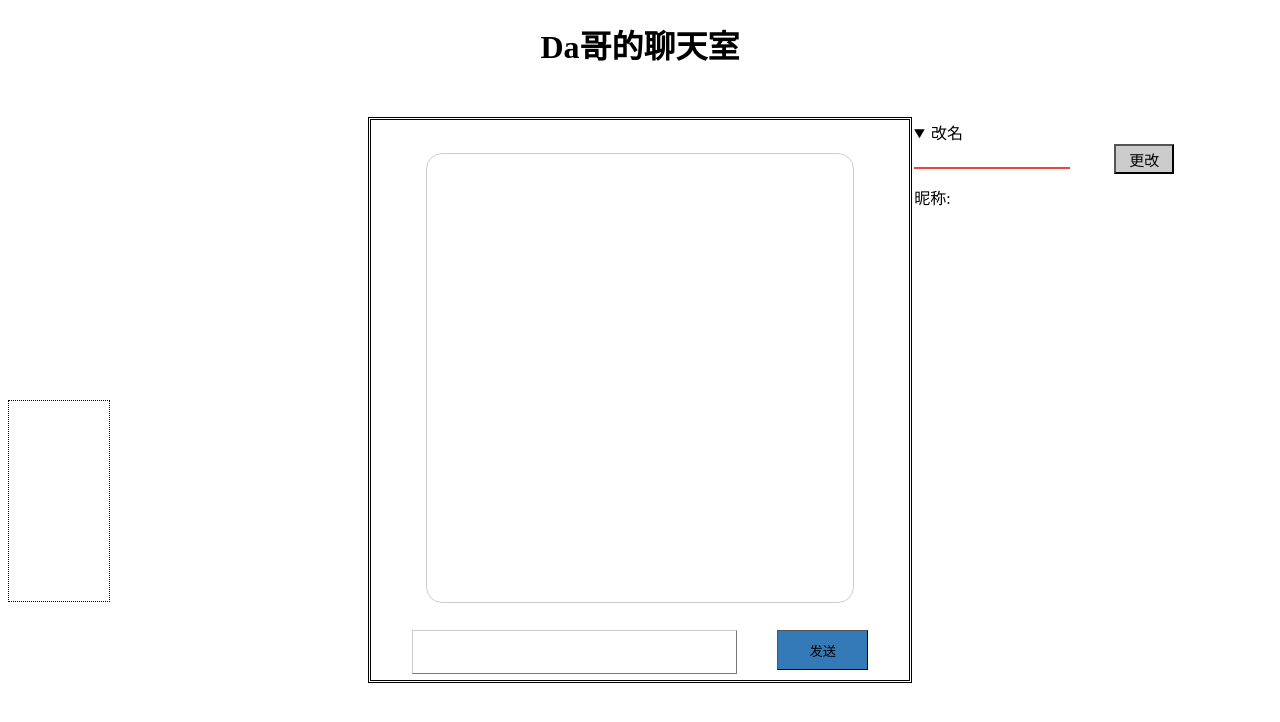
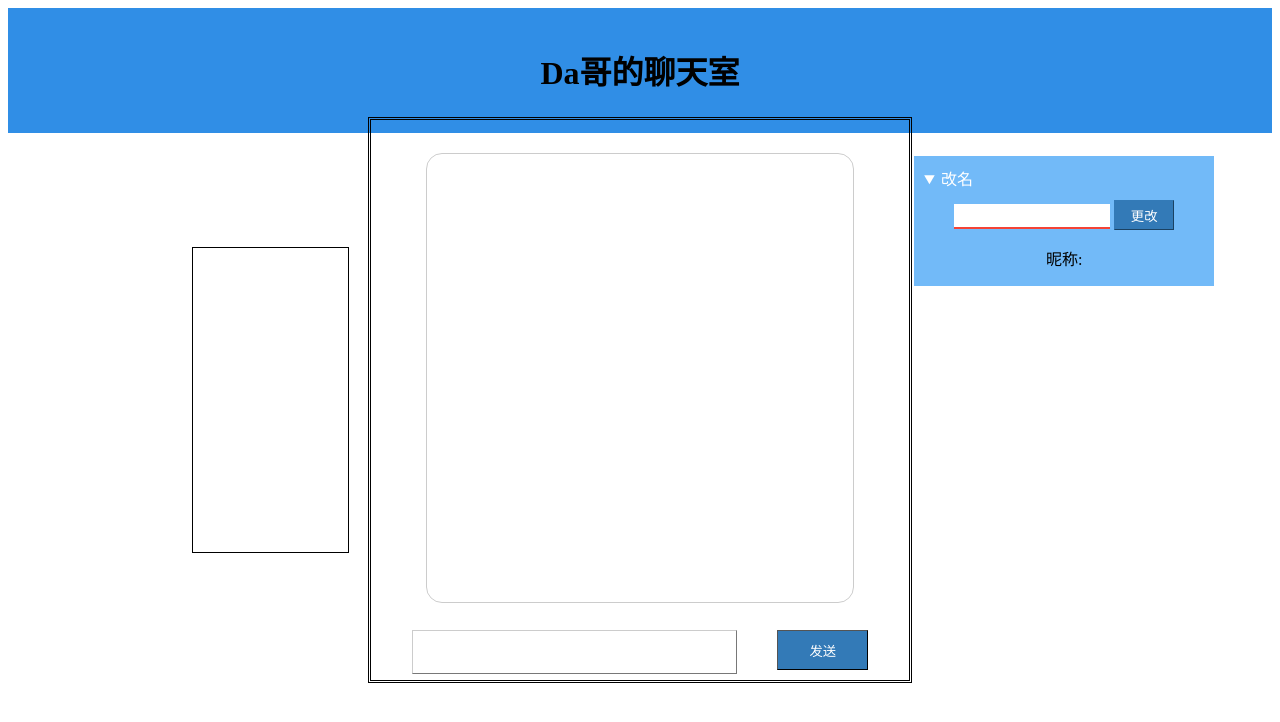
Before and after one commit to feilong-hello/chat_room, a website: page index.html in a window 1280 px wide. Both pictures are taken after a click on the heading "改名". Drawn offline with Linux system fonts and the light colour scheme.

Commit message:
update_css

```diff
--- a/index.html
+++ b/index.html
@@ -1,41 +1,60 @@
 <!DOCTYPE html>
 <html lang='en'>
+
 <head>
-    <meta charset='utf-8'/>
-    <link rel="stylesheet" type="text/css" href="/static/phone_style.css" media="screen and (max-width:1024px)">
-    <link rel="stylesheet" type="text/css" href="/static/pc_style.css" media="screen and (min-width:1024px)">
-    <link rel="stylesheet" type="text/css" href="/static/alert.css">
+    <meta charset="UTF-8" />
+    <link rel="stylesheet" type="text/css" href="./static/phone_style.css" media="screen and (max-width:1024px)">
+    <link rel="stylesheet" type="text/css" href="./static/pc_style.css" media="screen and (min-width:1024px)">
+    <link rel="stylesheet" type="text/css" href="./static/alert.css">
     <script src="/static/alert.js"></script>
     <script src="/static/jquery.min.js"></script>
     <title>聊天室</title>
     <style>
-        @font-face{
-            font-family:minecraft;
-            src:url("/static/minecraft.ttf");
+        @font-face {
+            font-family: minecraft;
+            src: url("/static/minecraft.ttf");
         }
-
     </style>
     <script src="/static/get_data_from_server.js"></script>
 
 </head>
+
 <body>
-<h1 style="text-align: center">Da哥的聊天室</h1>
+    <div id="title">
+        <br>
+        <h1>Da哥的聊天室</h1>
+        <br>
+
+    </div>
+
     <div id="conn_list">
+        <br>
+        <br>
     </div>
-<div id="txt" >
+    <div id="txt">
+        <br>
+        <br>
         <div id="app">
-        <input id="sendMsg" type="text"/>
-        <button id="submitBtn">发送</button>
+            <input id="sendMsg" type="text" />
+            <button id="submitBtn">
+                发送
+            </button>
         </div>
-    <details id="det"><input id="new_nickname" >
-        <summary>改名</summary>
+        <details id="det">
+
+            <summary id="change_name">改名</summary>
+            <div id="change_parent">
+                <input id="new_nickname">
                 <button id="change">更改</button>
                 <p>昵称:<span id="name"></span></p>
+            </div>
 
 
         </details>
         <div id="msg">
+
         </div>
     </div>
 </body>
+
 </html>
--- a/static/pc_style.css
+++ b/static/pc_style.css
@@ -1,3 +1,12 @@
+body{
+    user-select: none;
+}
+
+#title{
+    background-color: rgba(11, 122, 226, 0.849);
+    text-align: center;
+}
+
 #app {
     width: 85%;
     height: 40px;
@@ -13,11 +22,16 @@
     width: 70%;
     height: 100%;
     left: 0;
-    font-size: 15px;
+    font-size: 18px;
     position: absolute;
     border-style: outset;
     border-color: #ccc;
     border-width: 1px;
+
+}
+#sendMsg:hover{
+    box-shadow: rgba(0, 0, 0, .1) 0 5px 10px;
+
 }
 
 #submitBtn {
@@ -28,7 +42,23 @@
     border-style: outset;
     border-width: 1px;
     background: #337ab7;
+    transition: all .25s;
+    -webkit-transition: all .25s;
+    -moz-transition: all .25s;
+    -o-transition: all .25s;
+    -ms-transition: all .25s;
+    padding: 10px;
+    color: white;
 
+}
+#submitBtn:hover{
+    background: #e4e4e4;
+    color: black;
+    box-shadow: rgba(0, 0, 0, .3) 0 5px 10px;
+    -webkit-box-shadow: rgba(0, 0, 0, .3) 0 5px 10px;
+    -moz-box-shadow: rgba(0, 0, 0, .3) 0 5px 10px;
+    cursor: pointer;
+    border-color: #e4e4e4;
 }
 
 #txt {
@@ -41,6 +71,7 @@
     right: 0;
     top: 0;
     bottom: 0;
+    font-size: 16px;
 }
 
 #msg {
@@ -63,6 +94,7 @@
     position: absolute;
     left: 101%;
     width: 300px;
+    background: #72baf8;
 }
 
 #new_nickname {
@@ -79,10 +111,27 @@
 #change {
     width: 60px;
     height: 30px;
-    background: #ccc;
     right: 40px;
-    position: absolute;
-    font-size: 15px;
+    border-style: outset;
+    border-width: 1px;
+    background: #337ab7;
+    transition: all .25s;
+    -webkit-transition: all .25s;
+    -moz-transition: all .25s;
+    -o-transition: all .25s;
+    -ms-transition: all .25s;
+    border-color: #337ab7;
+    color: white;
+}
+
+#change:hover{
+    background: #e4e4e4;
+    color: black;
+    box-shadow: rgba(0, 0, 0, .3) 0 5px 10px;
+    -webkit-box-shadow: rgba(0, 0, 0, .3) 0 5px 10px;
+    -moz-box-shadow: rgba(0, 0, 0, .3) 0 5px 10px;
+    cursor: pointer;
+    border-color: #e4e4e4;
 }
 
 .p {
@@ -91,15 +140,37 @@
 }
 
 #conn_list {
-    position: absolute;
-    top: 50%;
-    bottom: 50%;
-    left: 25%s;
+    position: fixed;
+    top: 0;
+    bottom: 0;
+    left: 15%;
+    padding-left: 5px;
+    padding-top: 4px;
+    margin: auto;
+    overflow-x: auto;
+    overflow-y: auto;
     border-color: block;
-    border-style: dotted;
+    border-style: solid;
     border-width: 1px;
-    height: 200px;
-    width: 100px;
+    height: 300px;
+    width: 150px;
 
 
 }
+
+#change_name{
+    position: relative;
+    background: #72baf8;
+    padding: 10px;
+    color: white;
+    cursor: pointer;
+    transition: all .25s;
+}
+#change_name:hover{
+    background: #ccc;
+    color: black;
+}
+
+#change_parent{
+    text-align: center;
+}
```
Lines whose indentation alone changed are shown as unchanged.
